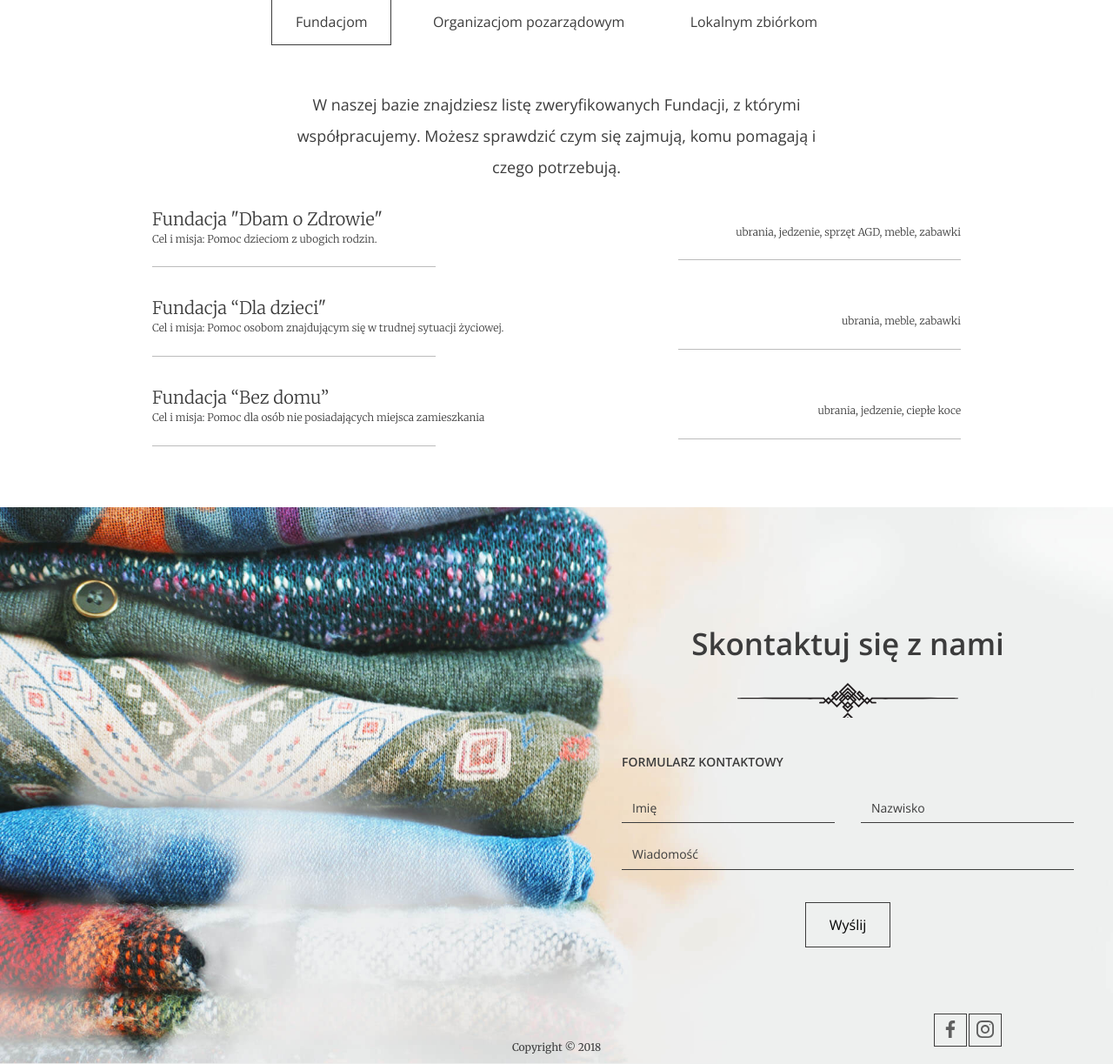
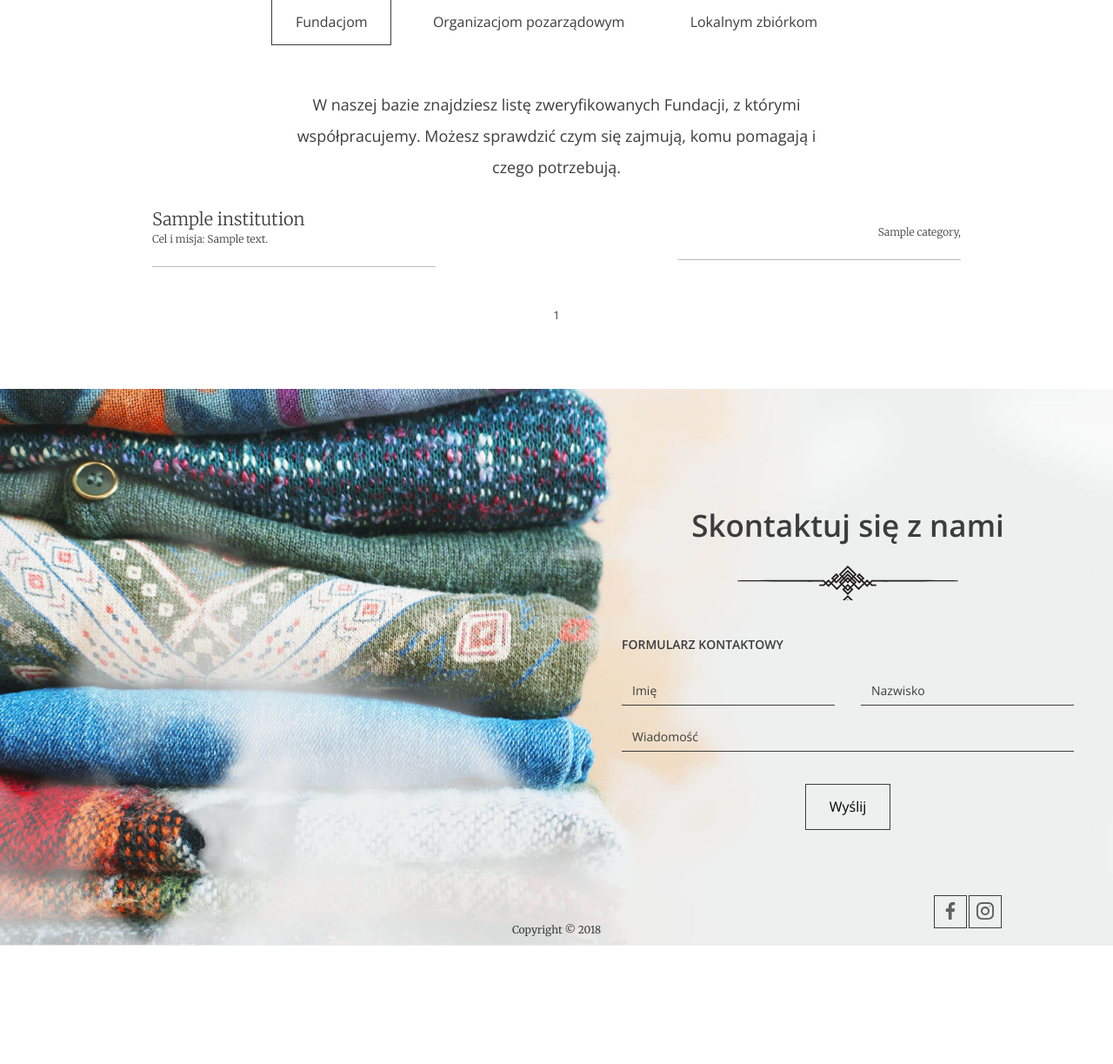
Before and after one commit to dominikagzela/oddam-w-dobre-rece-app, a Django app: page / in a window 1280 px wide. Shown: the part 2655-3878 px from the top of the page at 87% size. After the commit the page ends 3742 px from the top, so only its background shows below. Run offline with Django 4.2, Linux system fonts and the light colour scheme; tables that the repository leaves empty hold one stand-in row (values such as "Sample post").

Commit message:
pagination on the main website

```diff
--- a/charity_donation/charity_app/static/js/app.js
+++ b/charity_donation/charity_app/static/js/app.js
@@ -29,7 +29,7 @@ document.addEventListener("DOMContentLoaded", function() {
        * Pagination buttons
        */
       this.$el.addEventListener("click", e => {
-        if (e.target.classList.contains("btn") && e.target.parentElement.parentElement.classList.contains("help--slides-pagination")) {
+        if (e.target.classList.contains("btn") && e.target.parentElement.classList.contains("help--slides-pagination")) {
           this.changePage(e);
         }
       });
@@ -38,7 +38,6 @@ document.addEventListener("DOMContentLoaded", function() {
     changeSlide(e) {
       e.preventDefault();
       const $btn = e.target;
-
       // Buttons Active class change
       [...this.$buttonsContainer.children].forEach(btn => btn.firstElementChild.classList.remove("active"));
       $btn.classList.add("active");
@@ -49,7 +48,6 @@ document.addEventListener("DOMContentLoaded", function() {
       // Slides active class change
       this.$slidesContainers.forEach(el => {
         el.classList.remove("active");
-
         if (el.dataset.id === this.currentSlide) {
           el.classList.add("active");
         }
--- a/charity_donation/charity_app/templates/base.html
+++ b/charity_donation/charity_app/templates/base.html
@@ -13,7 +13,7 @@
 {% endblock %}
 
 <footer>
-    <div class="contact">
+    <div id="contact" class="contact">
         <h2>Skontaktuj się z nami</h2>
         <h3>Formularz kontaktowy</h3>
         <form class="form--contact">
@@ -47,6 +47,6 @@
     </div>
 </footer>
 
-<script src="{% static 'js/app.js' }%"></script>
+<script src="{% static 'js/app.js' %}"></script>
 </body>
 </html>
--- a/charity_donation/charity_app/templates/index.html
+++ b/charity_donation/charity_app/templates/index.html
@@ -7,8 +7,8 @@
 <header class="header--main-page">
     <nav class="container container--70">
         <ul class="nav--actions">
-            <li><a href="" class="btn btn--small btn--without-border">Zaloguj</a></li>
-            <li><a href="#" class="btn btn--small btn--highlighted">Załóż konto</a></li>
+            <li><a href="/login" class="btn btn--small btn--without-border">Zaloguj</a></li>
+            <li><a href="/register" class="btn btn--small btn--highlighted">Załóż konto</a></li>
         </ul>
 
         <ul>
@@ -16,7 +16,7 @@
             <li><a href="#steps" class="btn btn--without-border">O co chodzi?</a></li>
             <li><a href="#about-us" class="btn btn--without-border">O nas</a></li>
             <li><a href="#help" class="btn btn--without-border">Fundacje i organizacje</a></li>
-            <li><a href="form.html" class="btn btn--without-border">Przekaż dary</a></li>
+            <li><a href="/add_donation" class="btn btn--without-border">Przekaż dary</a></li>
             <li><a href="#contact" class="btn btn--without-border">Kontakt</a></li>
         </ul>
     </nav>
@@ -76,7 +76,7 @@
         </div>
     </div>
 
-    <a href="#" class="btn btn--large">Załóż konto</a>
+    <a href="/register" class="btn btn--large">Załóż konto</a>
 </section>
 
 <section id="about-us" class="about-us">
@@ -104,139 +104,82 @@
             zajmują, komu pomagają i czego potrzebują.</p>
 
         <ul class="help--slides-items">
+            {% for foundation in three_foundations %}
             <li>
                 <div class="col">
-                    <div class="title">Fundacja "Dbam o Zdrowie"</div>
-                    <div class="subtitle">Cel i misja: Pomoc dzieciom z ubogich rodzin.</div>
+                    <div class="title">{{ foundation.name }}</div>
+                    <div class="subtitle">Cel i misja: {{ foundation.description }}</div>
                 </div>
 
                 <div class="col">
-                    <div class="text">ubrania, jedzenie, sprzęt AGD, meble, zabawki</div>
+                    <div class="text">
+                        {% for category in foundation.categories.all %}
+                        {{ category.name }},
+                        {% endfor %}
+                    </div>
                 </div>
             </li>
+            {% endfor %}
+        </ul>
 
-            <li>
-                <div class="col">
-                    <div class="title">Fundacja “Dla dzieci"</div>
-                    <div class="subtitle">Cel i misja: Pomoc osobom znajdującym się w trudnej sytuacji życiowej.</div>
-                </div>
-
-                <div class="col">
-                    <div class="text">ubrania, meble, zabawki</div>
-                </div>
-            </li>
-
-            <li>
-                <div class="col">
-                    <div class="title">Fundacja “Bez domu”</div>
-                    <div class="subtitle">Cel i misja: Pomoc dla osób nie posiadających miejsca zamieszkania</div>
-                </div>
-
-                <div class="col">
-                    <div class="text">ubrania, jedzenie, ciepłe koce</div>
-                </div>
-            </li>
+        <ul class="help--slides-pagination">
+            {% for page in three_foundations.paginator.page_range %}
+            <li><a href="?page1={{ page }}#help" class="btn btn--small btn--without-border" data-page={{ page }}>{{ page }}</a></li>
+            {% endfor %}
         </ul>
-        <!-- Pagination
-        <ul class="help--slides-pagination">
-          <li><a href="#" class="btn btn--small btn--without-border active" data-page="1">1</a></li>
-          <li><a href="#" class="btn btn--small btn--without-border" data-page="2">2</a></li>
-          <li><a href="#" class="btn btn--small btn--without-border" data-page="3">3</a></li>
-        </ul>
-        -->
     </div>
 
 
     <!-- SLIDE 2 -->
     <div class="help--slides" data-id="2">
-        <p>
-            Lorem ipsum dolor, sit amet consectetur adipisicing elit. Hic officiis mollitia dolor, neque aspernatur
-            accusamus debitis. Ducimus, officia. Quia, sunt illum! Non iste placeat ab ipsum alias
-            quos suscipit corporis!
-        </p>
+        <p>W naszej bazie znajdziesz listę zweryfikowanych Fundacji, z którymi współpracujemy. Możesz sprawdzić czym się
+            zajmują, komu pomagają i czego potrzebują.</p>
         <ul class="help--slides-items">
+            {% for organisation in three_organisations %}
             <li>
                 <div class="col">
-                    <div class="title">Organizacja 1</div>
-                    <div class="subtitle">Lorem ipsum dolor sit amet consectetur.</div>
+                    <div class="title">{{ organisation.name }}</div>
+                    <div class="subtitle">Cel i misja: {{ organisation.description }}</div>
                 </div>
 
                 <div class="col">
-                    <div class="text">Lorem ipsum dolor sit amet consectetur adipisicing elit.</div>
+                    <div class="text">
+                        {% for category in organisation.categories.all %}
+                        {{ category.name }},
+                        {% endfor %}
+                    </div>
                 </div>
             </li>
-
-            <li>
-                <div class="col">
-                    <div class="title">Organizacja 2</div>
-                    <div class="subtitle">Lorem ipsum dolor sit amet consectetur.</div>
-                </div>
-
-                <div class="col">
-                    <div class="text">Lorem ipsum dolor sit amet consectetur adipisicing elit.</div>
-                </div>
-            </li>
-
-            <li>
-                <div class="col">
-                    <div class="title">Organizacja 3</div>
-                    <div class="subtitle">Lorem ipsum dolor sit amet consectetur.</div>
-                </div>
-
-                <div class="col">
-                    <div class="text">Lorem ipsum dolor sit amet consectetur adipisicing elit.</div>
-                </div>
-            </li>
-
-            <li>
-                <div class="col">
-                    <div class="title">Organizacja 4</div>
-                    <div class="subtitle">Lorem ipsum dolor sit amet consectetur.</div>
-                </div>
-
-                <div class="col">
-                    <div class="text">Lorem ipsum dolor sit amet consectetur adipisicing elit.</div>
-                </div>
-            </li>
+            {% endfor %}
+        </ul>
+        <ul class="help--slides-pagination">
+            {% for page2 in three_organisations.paginator.page_range %}
+            <li><a href="?page2={{ page2 }}#help" class="btn btn--small btn--without-border" data-page={{ page2 }}>{{ page2 }}</a></li>
+            {% endfor %}
         </ul>
 
-        <!-- Pagination
-        <ul class="help--slides-pagination">
-          <li><a href="#" class="btn btn--small btn--without-border active" data-page="1">1</a></li>
-          <li><a href="#" class="btn btn--small btn--without-border" data-page="2">2</a></li>
-          <li><a href="#" class="btn btn--small btn--without-border" data-page="3">3</a></li>
-          <li><a href="#" class="btn btn--small btn--without-border" data-page="4">4</a></li>
-          <li><a href="#" class="btn btn--small btn--without-border" data-page="5">5</a></li>
-        </ul>
-        -->
     </div>
 
     <!-- SLIDE 3 -->
     <div class="help--slides" data-id="3">
-        <p>Lorem ipsum dolor sit amet, his ocurreret persequeris ea, ad utinam laudem duo. Verterem adipisci partiendo
-            eos ne, ea his reque quaeque recteque, ne quo lobortis intellegam.</p>
+        <p>W naszej bazie znajdziesz listę zweryfikowanych Fundacji, z którymi współpracujemy. Możesz sprawdzić czym się
+            zajmują, komu pomagają i czego potrzebują.</p>
         <ul class="help--slides-items">
+            {% for loc_organisation in three_local_organisations %}
             <li>
                 <div class="col">
-                    <div class="title">Lokalna zbiórka 1</div>
-                    <div class="subtitle">Lorem ipsum dolor sit amet consectetur.</div>
+                    <div class="title">{{ loc_organisation.name }}</div>
+                    <div class="subtitle">Cel i misja: {{ loc_organisation.description }}</div>
                 </div>
 
                 <div class="col">
-                    <div class="text">Lorem ipsum dolor sit amet consectetur adipisicing elit.</div>
+                    <div class="text">
+                        {% for category in loc_organisation.categories.all %}
+                        {{ category.name }},
+                        {% endfor %}
+                    </div>
                 </div>
-            </li>
-
-            <li>
-                <div class="col">
-                    <div class="title">Lokalna zbiórka 2</div>
-                    <div class="subtitle">Lorem ipsum dolor sit amet consectetur.</div>
-                </div>
-
-                <div class="col">
-                    <div class="text">Lorem ipsum dolor sit amet consectetur adipisicing elit.</div>
-                </div>
-            </li>
+                {% endfor %}
         </ul>
 
         <!-- Pagination
--- a/charity_donation/charity_app/views.py
+++ b/charity_donation/charity_app/views.py
@@ -1,3 +1,5 @@
+import random
+
 from django.shortcuts import render
 from django.http import HttpResponse, HttpResponseRedirect
 from django.contrib.auth import authenticate, login, logout
@@ -14,6 +16,7 @@ from django.views.generic import (
     RedirectView,
 )
 from charity_app.models import Category, Institution, Donation
+from django.core.paginator import Paginator
 
 
 class LandingPageView(View):
@@ -21,9 +24,31 @@ class LandingPageView(View):
         institutions = Institution.objects.all()
         number_of_organisations = institutions.count()
         number_of_bags = Donation.objects.aggregate(Sum('quantity'))['quantity__sum']
+
+        list_of_foundations = list(Institution.objects.filter(type=1))
+        random.shuffle(list_of_foundations)
+        paginator_foundations = Paginator(list_of_foundations, 3)
+        page1 = request.GET.get('page1')
+        three_foundations = paginator_foundations.get_page(page1)
+
+        list_of_organisations = list(Institution.objects.filter(type=2))
+        random.shuffle(list_of_organisations)
+        paginator_organisations = Paginator(list_of_organisations, 3)
+        page2 = request.GET.get('page2')
+        three_organisations = paginator_organisations.get_page(page2)
+
+        list_of_local_organisations = list(Institution.objects.filter(type=3))
+        random.shuffle(list_of_local_organisations)
+        paginator_local_organisations = Paginator(list_of_local_organisations, 3)
+        page3 = request.GET.get('page3')
+        three_local_organisations = paginator_local_organisations.get_page(page3)
+
         ctx = {
             "number_of_bags": number_of_bags,
             "number_of_organisations": number_of_organisations,
+            "three_foundations": three_foundations,
+            "three_organisations": three_organisations,
+            "three_local_organisations": three_local_organisations,
         }
         return render(request, 'index.html', ctx)
 
```
Also changed, not shown: charity_donation/charity_app/templates/form-confirmation.html (+5 -5 lines), charity_donation/charity_app/templates/form.html (+6 -6 lines), charity_donation/charity_app/templates/login.html (+8 -8 lines), charity_donation/charity_app/templates/register.html (+8 -8 lines).
